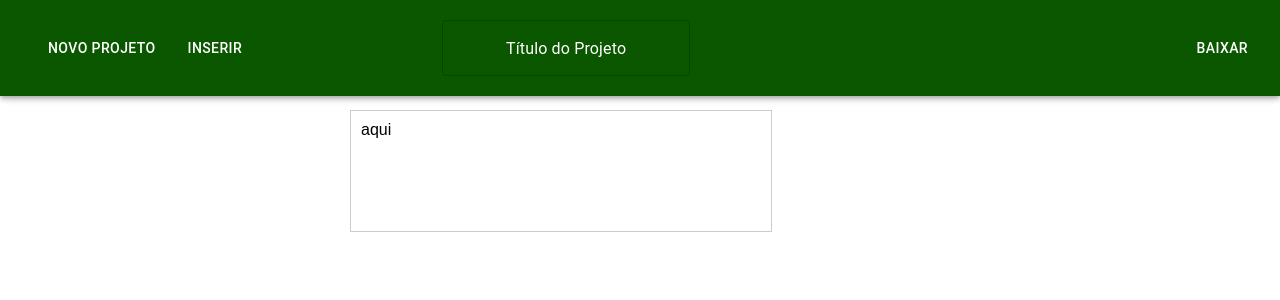
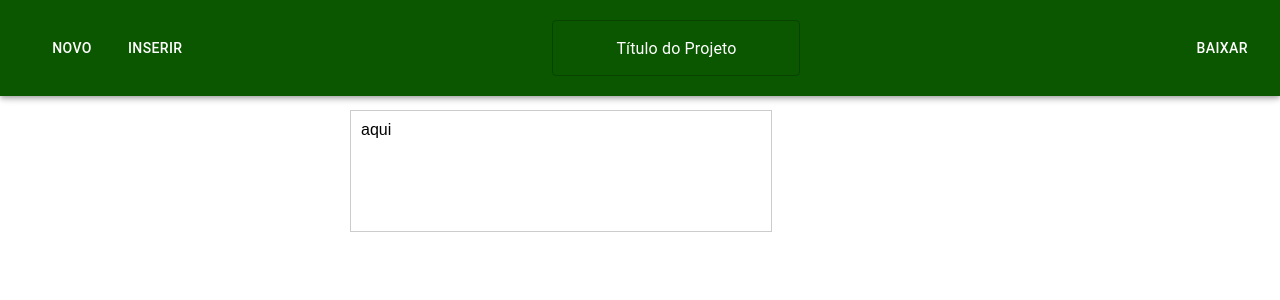
Before and after one commit to andretokumoto/TCC-FE, a React (Create React App) app in the folder my-app/: page / in a window 1280 px wide. Shown: the top 300 px of the page. Built offline with nearby package versions, Linux system fonts and the light colour scheme.

Commit message:
mudança no alinhamento do titulo

```diff
--- a/my-app/src/components/NavHeader/navheader.css
+++ b/my-app/src/components/NavHeader/navheader.css
@@ -18,6 +18,8 @@
   display: flex;
   justify-content: center;
   max-width: 600px;
+  margin-left: auto;
+  margin-right: auto;
 }
 
 /*estilo do texto de entrada na caixa de titulo*/
@@ -41,7 +43,7 @@
 .button_left {
   display: flex;
   gap: 1rem;
-  margin-right: 1rem;
+  margin-right: 5rem;
 }
 
 .button_right {
--- a/my-app/src/components/NavHeader/navheader.jsx
+++ b/my-app/src/components/NavHeader/navheader.jsx
@@ -37,7 +37,7 @@ const NavHeader = () => {
             <Toolbar className='toolbar'>
 
                 <div className='button_left'>
-                    <SimpleButton nameButton='Novo Projeto'/>
+                    <SimpleButton nameButton='Novo'/>
                     <DropdownButton options={ItensInserir} nameButton='Inserir' />
                 </div>
 
```
